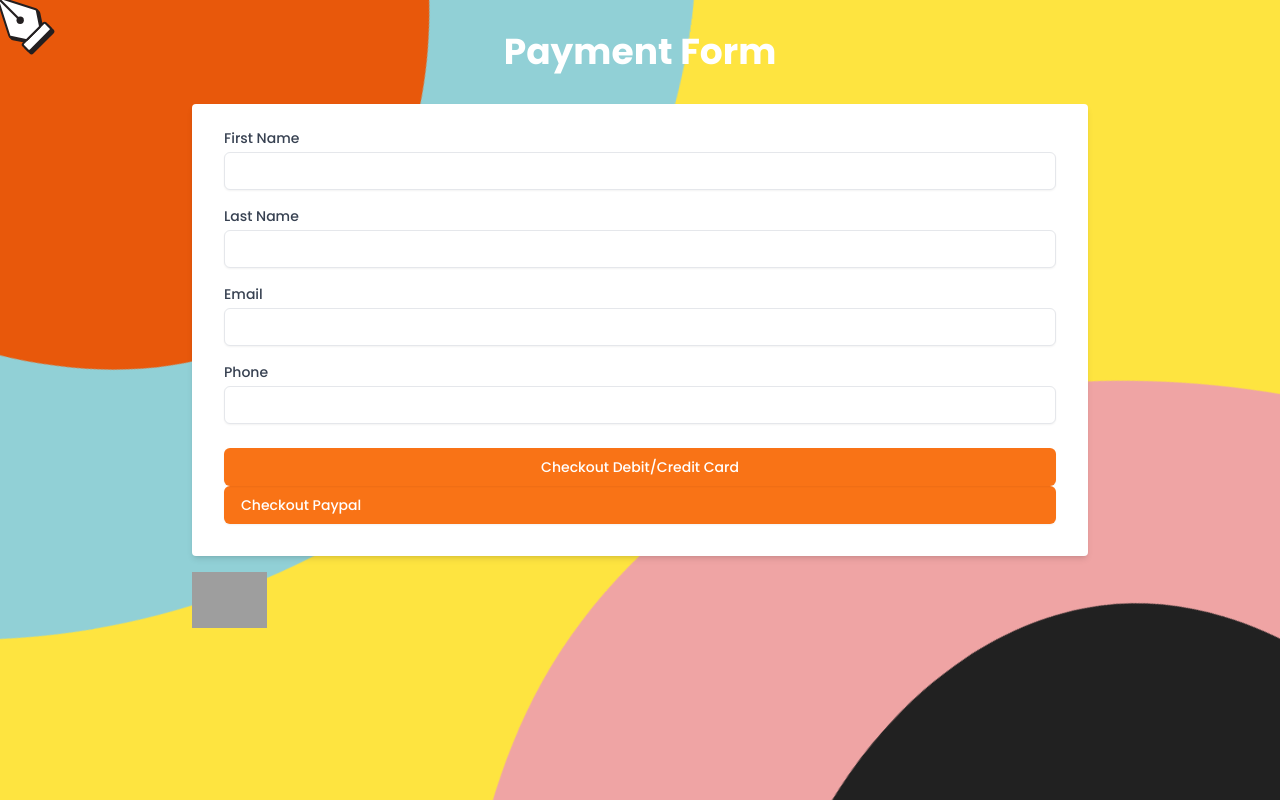
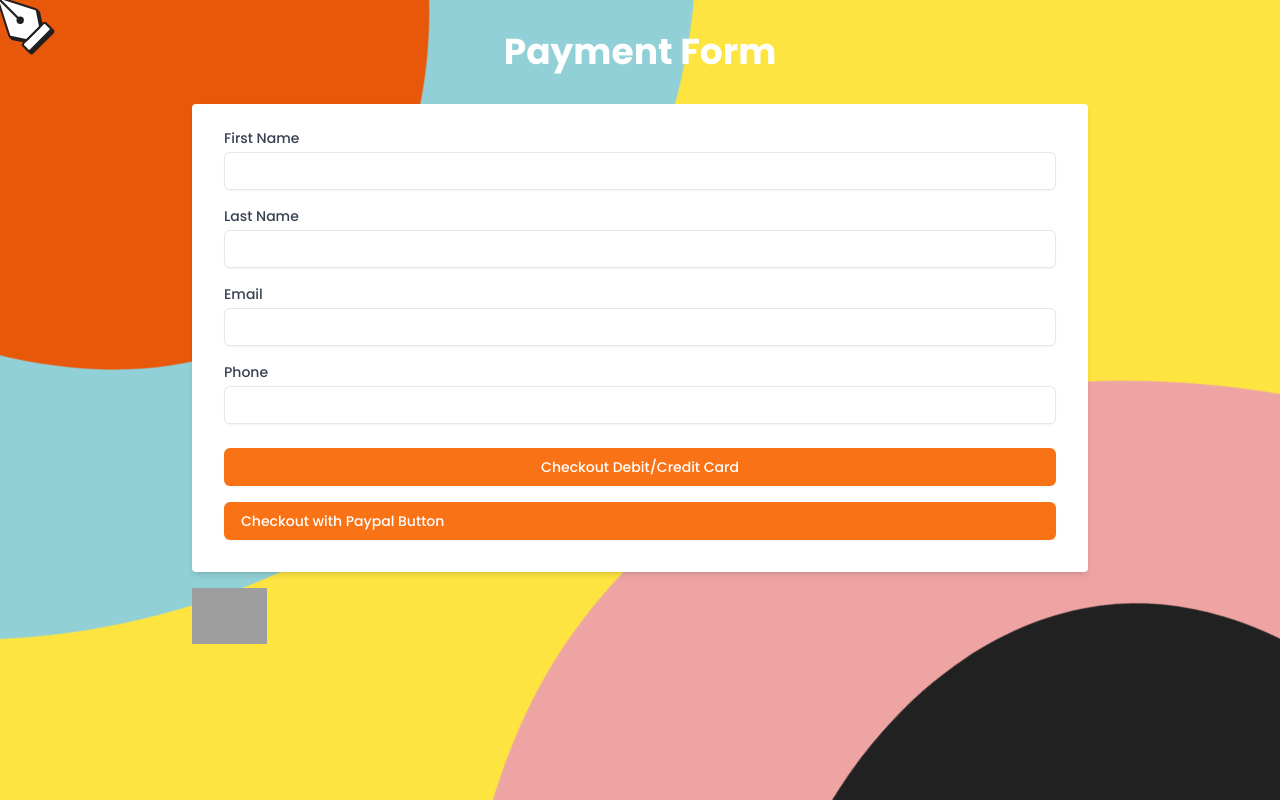
Before and after one commit to pr3b/penateam-old, a Next.js app: page /customer in a window 1280 px wide. Built offline with nearby package versions, Linux system fonts and the light colour scheme; grey boxes are pictures that could not be loaded.

Commit message:
paypal button improve

```diff
--- a/pages/customer.js
+++ b/pages/customer.js
@@ -42,6 +42,7 @@ const CustomerDetailForm = () => {
   const [paypalPlanId, setPaypalPlanId] = useState("")
   const paypalPlanName = "P-6RC646561P732130MMTKICNA"
   const paypalClientId = "ARFeeQFeiJMReL7kH3Zzz0ZNf8zSbQ0V3cyfiULCeVM6x_TlyReA8bWKet552Wzp3JaLTtN6kCgL2aUu"
+  const [paypalReady, setPaypalReady] = useState(false)
 
   const itemDetail = {
     id: idItem,
@@ -56,20 +57,28 @@ const CustomerDetailForm = () => {
     // Load PayPal script and create button
     const script = document.createElement('script');
     script.src = `https://www.paypal.com/sdk/js?client-id=${paypalClientId}&vault=true&intent=subscription`;
-    script.onload = () => {
-      paypal.Buttons({
-        createSubscription: function (data, actions) {
-          return actions.subscription.create({
-            'plan_id': paypalPlanName,
-          });
-        },
-        onApprove: function (data, actions) {
-          alert('You have successfully subscribed to ' + data.subscriptionID);
-        },
-      }).render(paypalButtonRef.current);
-    };
+    script.onload = () => setPaypalReady(true);
     document.body.appendChild(script);
   }, []);
+
+  // console.log(paypalReady, "data ready ndak")
+
+  const handlePaypalCheckout = () => {
+    if(!paypalReady) return;
+
+    // Disable the button and show a loading message
+    paypal.Buttons({
+      createSubscription: function(data, actions) {
+        return actions.subscription.create({
+          "plan_id": paypalPlanName
+        });
+      },
+      onApprove: function(data, actions) {
+        alert("You have successfully subscribed to ", data.subscriptionID);
+      },
+    }).render("#paypal-button-container")
+    // })
+  };
 
   //Paypal Function
   const createProductAndSubscriptionPaypal = async () => {
@@ -360,13 +369,13 @@ const CustomerDetailForm = () => {
               itemDetail,
               "button"
             )}
-            disabled={
-              !firstName ||
-              !lastName ||
-              !email ||
-              !phone ||
-              !(isEmailValid(email) && isPhoneNumberValid(phone)) ||
-              chooseLoading === "button"}
+            // disabled={
+            //   !firstName ||
+            //   !lastName ||
+            //   !email ||
+            //   !phone ||
+            //   !(isEmailValid(email) && isPhoneNumberValid(phone)) ||
+            //   chooseLoading === "button"}
           >
             {chooseLoading === "button" ? (
               <LoadingPlaceholder />
@@ -375,10 +384,10 @@ const CustomerDetailForm = () => {
             )}
           </button>
           <div
-            ref={paypalButtonRef}
-            className="w-full py-2 px-4 border border-transparent rounded-md shadow-sm text-sm font-medium text-white bg-orange-500 hover:bg-orange-700 focus:outline-none focus:ring-2 focus:ring-offset-2 focus:ring-orange-500"
-            onClick={createProductAndSubscriptionPaypal}
-            disabled={paypalLoading || paypalSuccess}
+            id="paypal-button-container"
+            className="mt-4 w-full py-2 px-4 border border-transparent rounded-md shadow-sm text-sm font-medium text-white bg-orange-500 hover:bg-orange-700 focus:outline-none focus:ring-2 focus:ring-offset-2 focus:ring-orange-500"
+            onClick={handlePaypalCheckout}
+            // disabled={!paypalReady}
             // disabled={
             //   !firstName ||
             //   !lastName ||
@@ -387,7 +396,7 @@ const CustomerDetailForm = () => {
             //   !(isEmailValid(email) && isPhoneNumberValid(phone)) ||
             //   chooseLoading === "button"}
           >
-            {paypalLoading ? "Creating..." : "Checkout Paypal"}
+            {paypalLoading ? "Creating..." : "Checkout with Paypal Button"}
           </div>
           {paypalLoading && <p>Product and subscription created successfully</p>}
           {paypalError && <p>Error: {paypalError}</p>}
```
